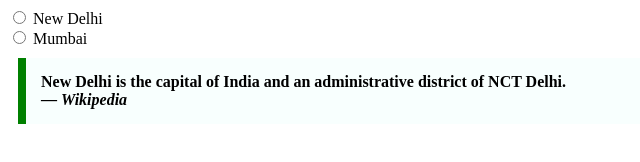
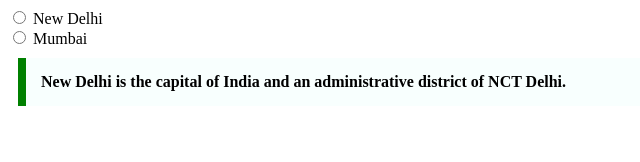
Before and after one commit to acciojob/trivia-AniketMenkudle, a website: page main.html in a window 1280 px wide. Shown: the whole page, without its empty margins (0-640 px from the left). Drawn offline with Linux system fonts and the light colour scheme.

Commit message:
created a submission

```diff
--- a/main.html
+++ b/main.html
@@ -17,9 +17,7 @@
 
     <blockquote>
         New Delhi is the capital of India and an administrative district of NCT Delhi.
-        <footer>
-            — <cite>Wikipedia</cite>
-        </footer>
+
     </blockquote>
     <script type="text/javascript" src="./script.js">
 </script>
```
